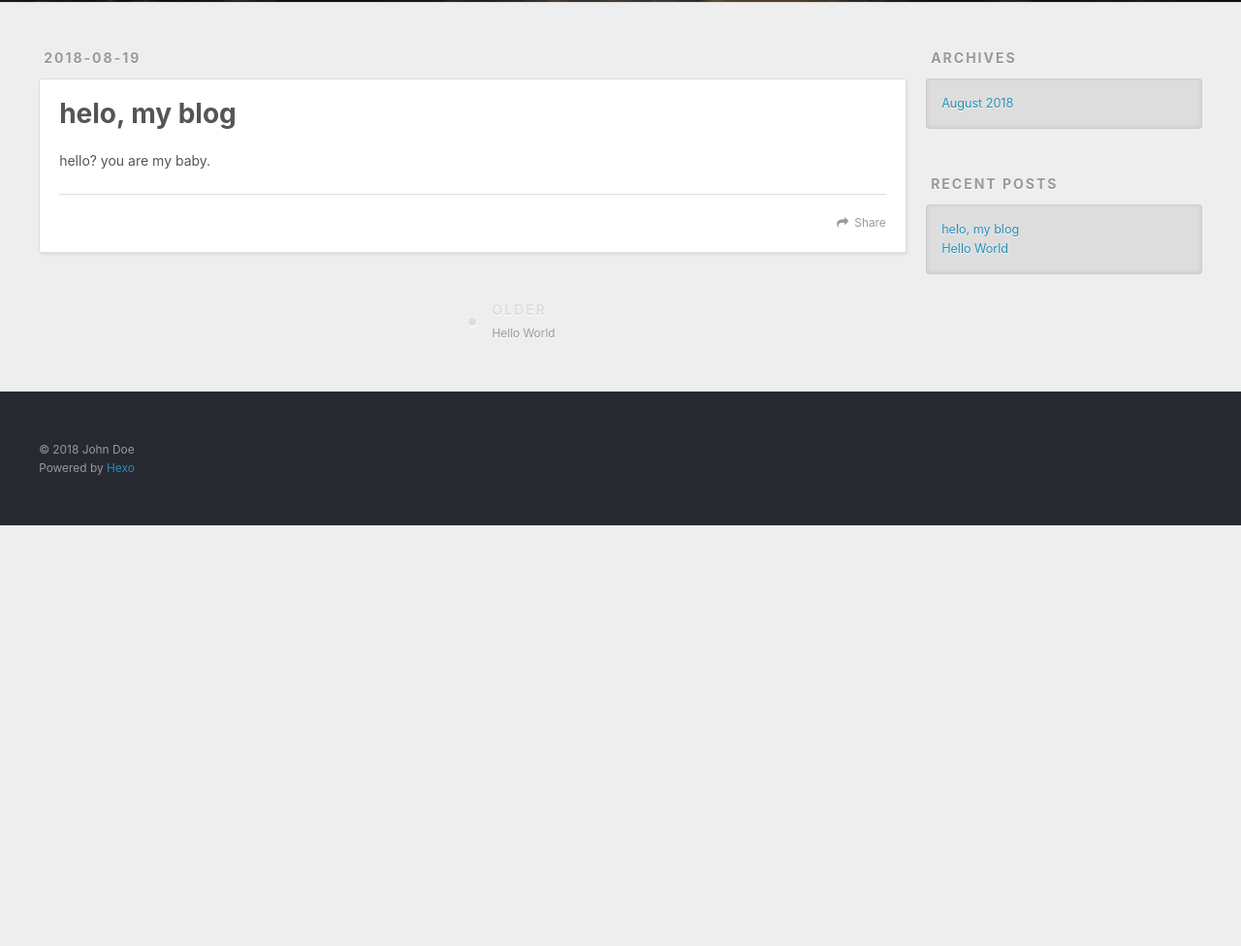
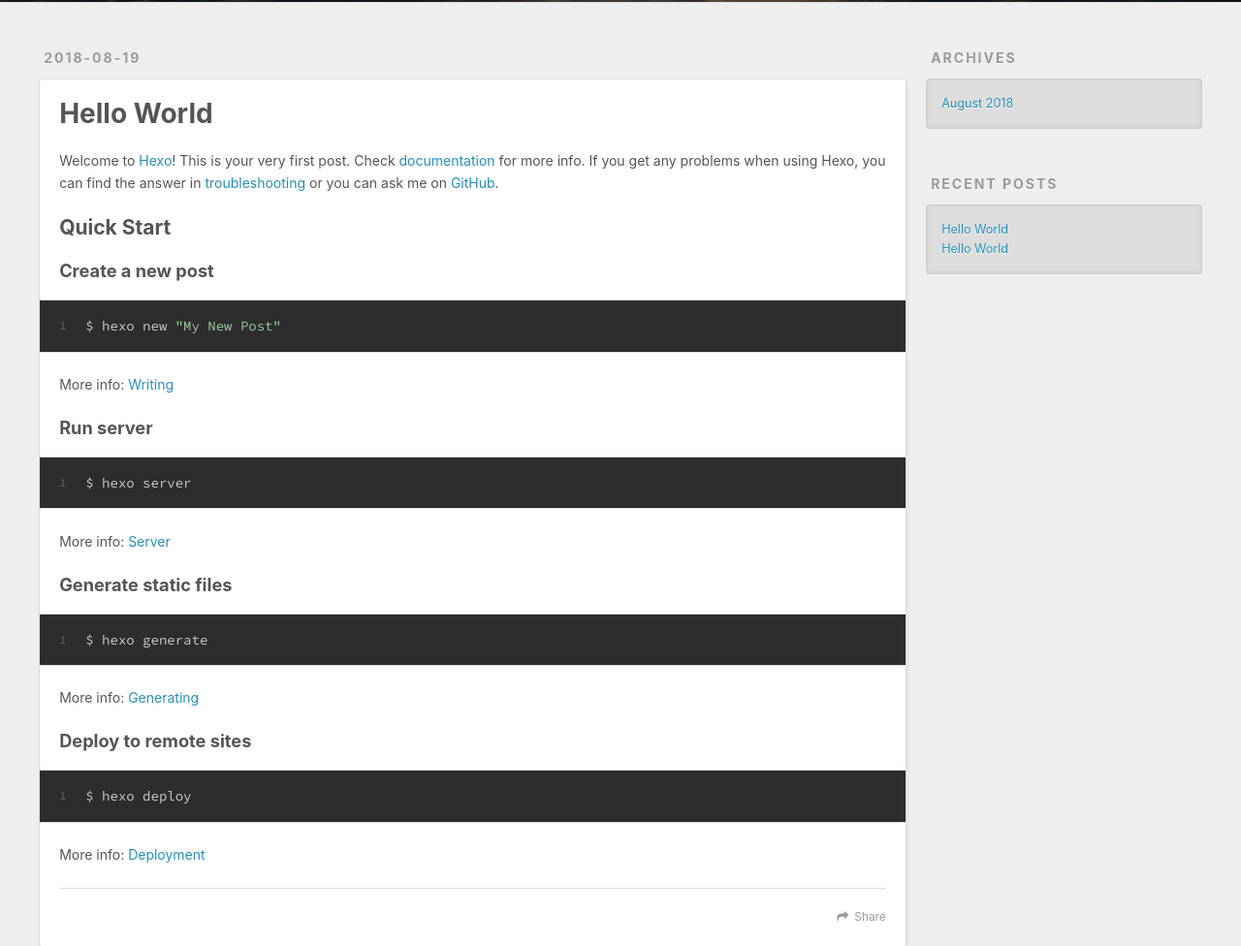
Before and after one commit to doublekim/doublekim.github.io, a plain HTML site: page 2018/08/19/helo-my-blog/index.html in a window 1280 px wide. Shown: the part 298-1274 px from the top of the page at 97% size. Before the commit the page ends 840 px from the top, so only its background shows below. Drawn offline with nearby package versions, Linux system fonts and the light colour scheme.

Commit message:
Site updated: 2018-08-19 19:23:06

```diff
--- a/2018/08/19/helo-my-blog/index.html
+++ b/2018/08/19/helo-my-blog/index.html
@@ -5,19 +5,19 @@
 
 
 
-  <title>helo, my blog | Hexo</title>
+  <title>Hello World | Hexo</title>
   <meta name="viewport" content="width=device-width, initial-scale=1, maximum-scale=1">
-  <meta name="description" content="hello? you are my baby.">
+  <meta name="description" content="Welcome to Hexo! This is your very first post. Check documentation for more info. If you get any problems when using Hexo, you can find the answer in troubleshooting or you can ask me on GitHub. Quick">
 <meta property="og:type" content="article">
-<meta property="og:title" content="helo, my blog">
+<meta property="og:title" content="Hello World">
 <meta property="og:url" content="http://yoursite.com/2018/08/19/helo-my-blog/index.html">
 <meta property="og:site_name" content="Hexo">
-<meta property="og:description" content="hello? you are my baby.">
+<meta property="og:description" content="Welcome to Hexo! This is your very first post. Check documentation for more info. If you get any problems when using Hexo, you can find the answer in troubleshooting or you can ask me on GitHub. Quick">
 <meta property="og:locale" content="default">
-<meta property="og:updated_time" content="2018-08-19T11:21:44.133Z">
+<meta property="og:updated_time" content="2018-08-19T11:23:01.093Z">
 <meta name="twitter:card" content="summary">
-<meta name="twitter:title" content="helo, my blog">
-<meta name="twitter:description" content="hello? you are my baby.">
+<meta name="twitter:title" content="Hello World">
+<meta name="twitter:description" content="Welcome to Hexo! This is your very first post. Check documentation for more info. If you get any problems when using Hexo, you can find the answer in troubleshooting or you can ask me on GitHub. Quick">
 
     <link rel="alternate" href="/atom.xml" title="Hexo" type="application/atom+xml">
 
@@ -67,7 +67,7 @@
         <section id="main"><article id="post-helo-my-blog" class="article article-type-post" itemscope itemprop="blogPost">
   <div class="article-meta">
     <a href="/2018/08/19/helo-my-blog/" class="article-date">
-  <time datetime="2018-08-19T11:14:42.000Z" itemprop="datePublished">2018-08-19</time>
+  <time datetime="2018-08-19T11:14:42.920Z" itemprop="datePublished">2018-08-19</time>
 </a>
 
   </div>
@@ -78,7 +78,7 @@
 
 
     <h1 class="article-title" itemprop="name">
-      helo, my blog
+      Hello World
     </h1>
 
 
@@ -86,7 +86,15 @@
 
     <div class="article-entry" itemprop="articleBody">
 
-        <p>hello? you are my baby.</p>
+        <p>Welcome to <a href="https://hexo.io/" target="_blank" rel="noopener">Hexo</a>! This is your very first post. Check <a href="https://hexo.io/docs/" target="_blank" rel="noopener">documentation</a> for more info. If you get any problems when using Hexo, you can find the answer in <a href="https://hexo.io/docs/troubleshooting.html" target="_blank" rel="noopener">troubleshooting</a> or you can ask me on <a href="https://github.com/hexojs/hexo/issues" target="_blank" rel="noopener">GitHub</a>.</p>
+<h2 id="Quick-Start"><a href="#Quick-Start" class="headerlink" title="Quick Start"></a>Quick Start</h2><h3 id="Create-a-new-post"><a href="#Create-a-new-post" class="headerlink" title="Create a new post"></a>Create a new post</h3><figure class="highlight bash"><table><tr><td class="gutter"><pre><span class="line">1</span><br></pre></td><td class="code"><pre><span class="line">$ hexo new <span class="string">"My New Post"</span></span><br></pre></td></tr></table></figure>
+<p>More info: <a href="https://hexo.io/docs/writing.html" target="_blank" rel="noopener">Writing</a></p>
+<h3 id="Run-server"><a href="#Run-server" class="headerlink" title="Run server"></a>Run server</h3><figure class="highlight bash"><table><tr><td class="gutter"><pre><span class="line">1</span><br></pre></td><td class="code"><pre><span class="line">$ hexo server</span><br></pre></td></tr></table></figure>
+<p>More info: <a href="https://hexo.io/docs/server.html" target="_blank" rel="noopener">Server</a></p>
+<h3 id="Generate-static-files"><a href="#Generate-static-files" class="headerlink" title="Generate static files"></a>Generate static files</h3><figure class="highlight bash"><table><tr><td class="gutter"><pre><span class="line">1</span><br></pre></td><td class="code"><pre><span class="line">$ hexo generate</span><br></pre></td></tr></table></figure>
+<p>More info: <a href="https://hexo.io/docs/generating.html" target="_blank" rel="noopener">Generating</a></p>
+<h3 id="Deploy-to-remote-sites"><a href="#Deploy-to-remote-sites" class="headerlink" title="Deploy to remote sites"></a>Deploy to remote sites</h3><figure class="highlight bash"><table><tr><td class="gutter"><pre><span class="line">1</span><br></pre></td><td class="code"><pre><span class="line">$ hexo deploy</span><br></pre></td></tr></table></figure>
+<p>More info: <a href="https://hexo.io/docs/deployment.html" target="_blank" rel="noopener">Deployment</a></p>
 
 
     </div>
@@ -140,7 +148,7 @@
       <ul>
 
           <li>
-            <a href="/2018/08/19/helo-my-blog/">helo, my blog</a>
+            <a href="/2018/08/19/helo-my-blog/">Hello World</a>
           </li>
 
           <li>
```
Also changed, not shown: 2018/08/18/hello-world/index.html (+2 -2 lines), archives/2018/08/index.html (+3 -3 lines), archives/2018/index.html (+3 -3 lines), archives/index.html (+3 -3 lines), index.html (+12 -4 lines).
